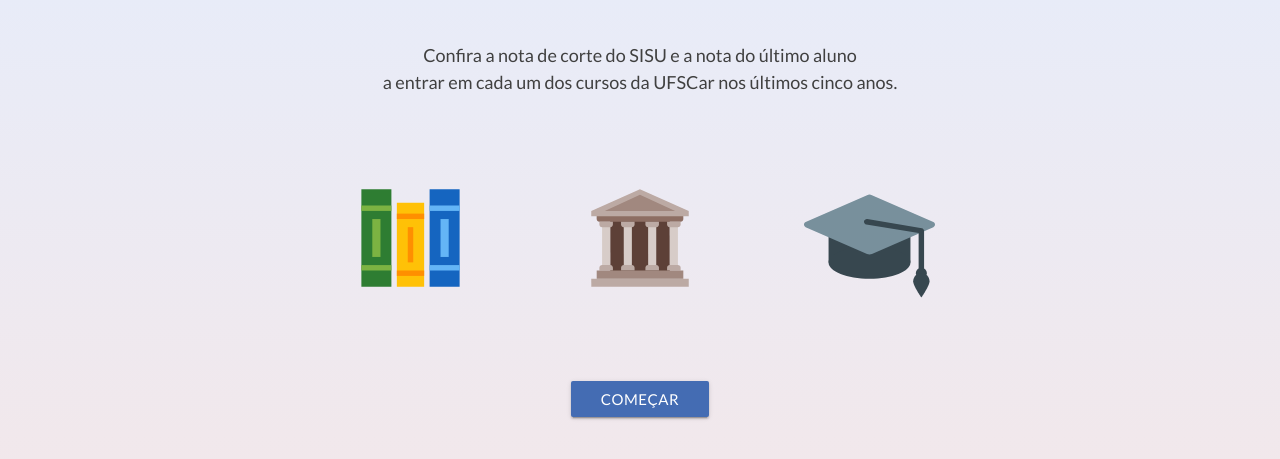
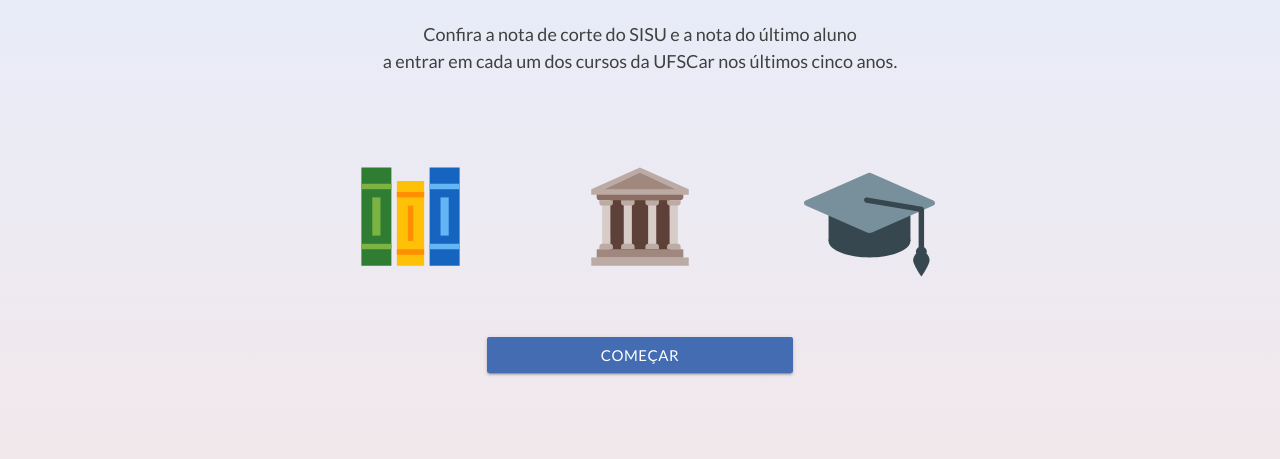
Before and after one commit to maarcooliveira/to-na-ufscar, a plain HTML site: page index.html in a window 1280 px wide. Shown: the part 255-714 px from the top of the page. Drawn offline with Linux system fonts and the light colour scheme.

Commit message:
Added share buttons

```diff
--- a/index.html
+++ b/index.html
@@ -22,12 +22,12 @@
         <h1 class="col m2 offset-m1 s4"><img src="./img/university.svg" alt=""></h1>
         <h1 class="col m2 offset-m1 s4"><img src="./img/graduation-cap.svg" alt=""></h1>
       </div>
-      <br>
-      <div class="center-align">
-        <a  href="app" class="waves-effect waves-light btn main-button inner-nav">Começar</a>
+      <div class="row">
+        <a href="app" class="waves-effect waves-light btn main-button inner-nav col s10 offset-s1 m4 offset-m4">Começar</a>
       </div>
-      <br>
+      <br><br><br>
     </div>
+    <div class="sharethis-inline-share-buttons"></div>
   </section>
 
   <script>
@@ -40,5 +40,8 @@
     // ga('send', 'pageview');
   </script>
 
+  <script type="text/javascript" src="//platform-api.sharethis.com/js/sharethis.js#property=5a01306454c50f00127ffe02&product=inline-share-buttons"></script>
+
+
 </body>
 </html>
```
Also changed, not shown: app/img/result-icon.png (deleted), app/img/university-icon.png (deleted).
